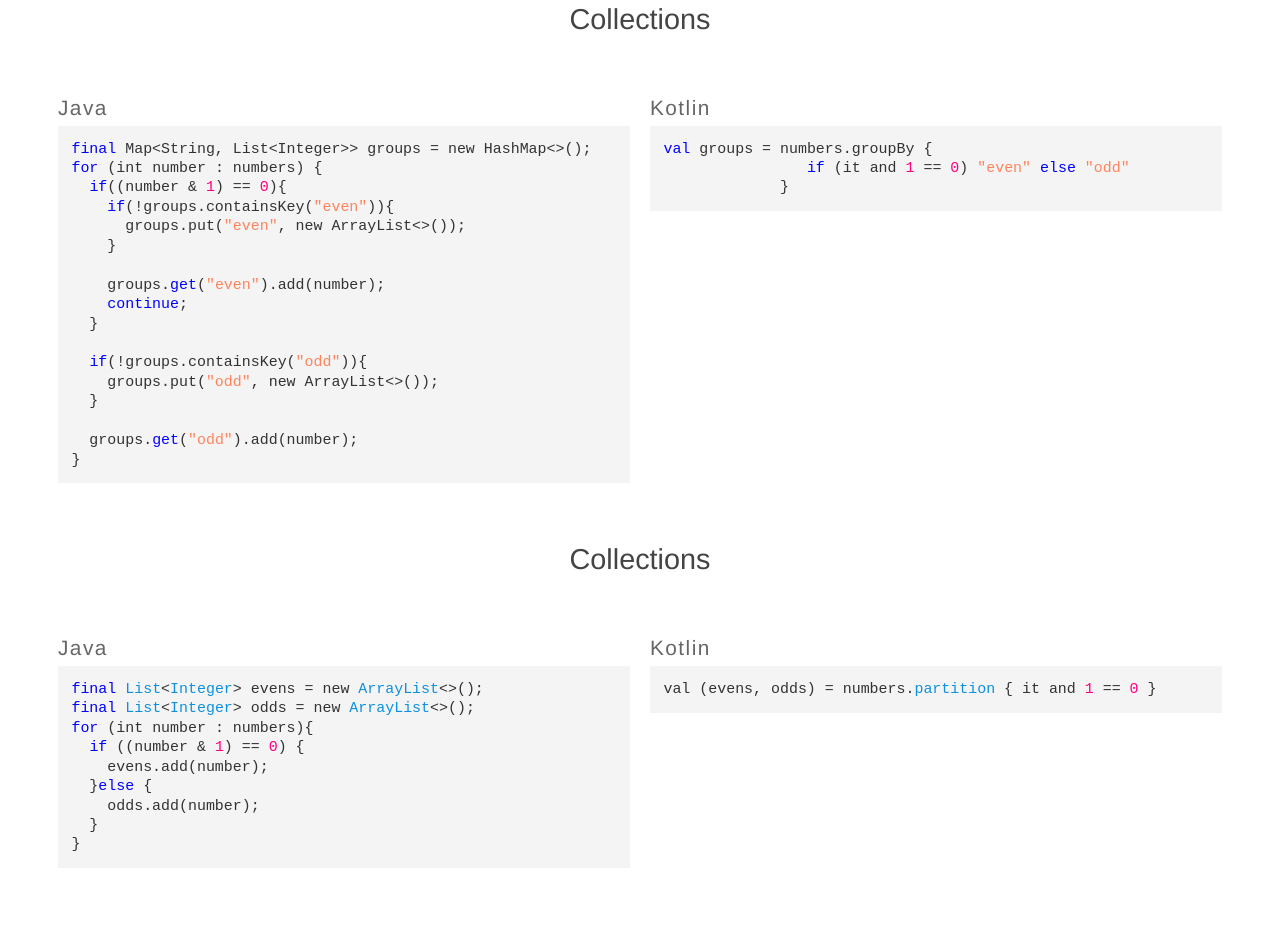
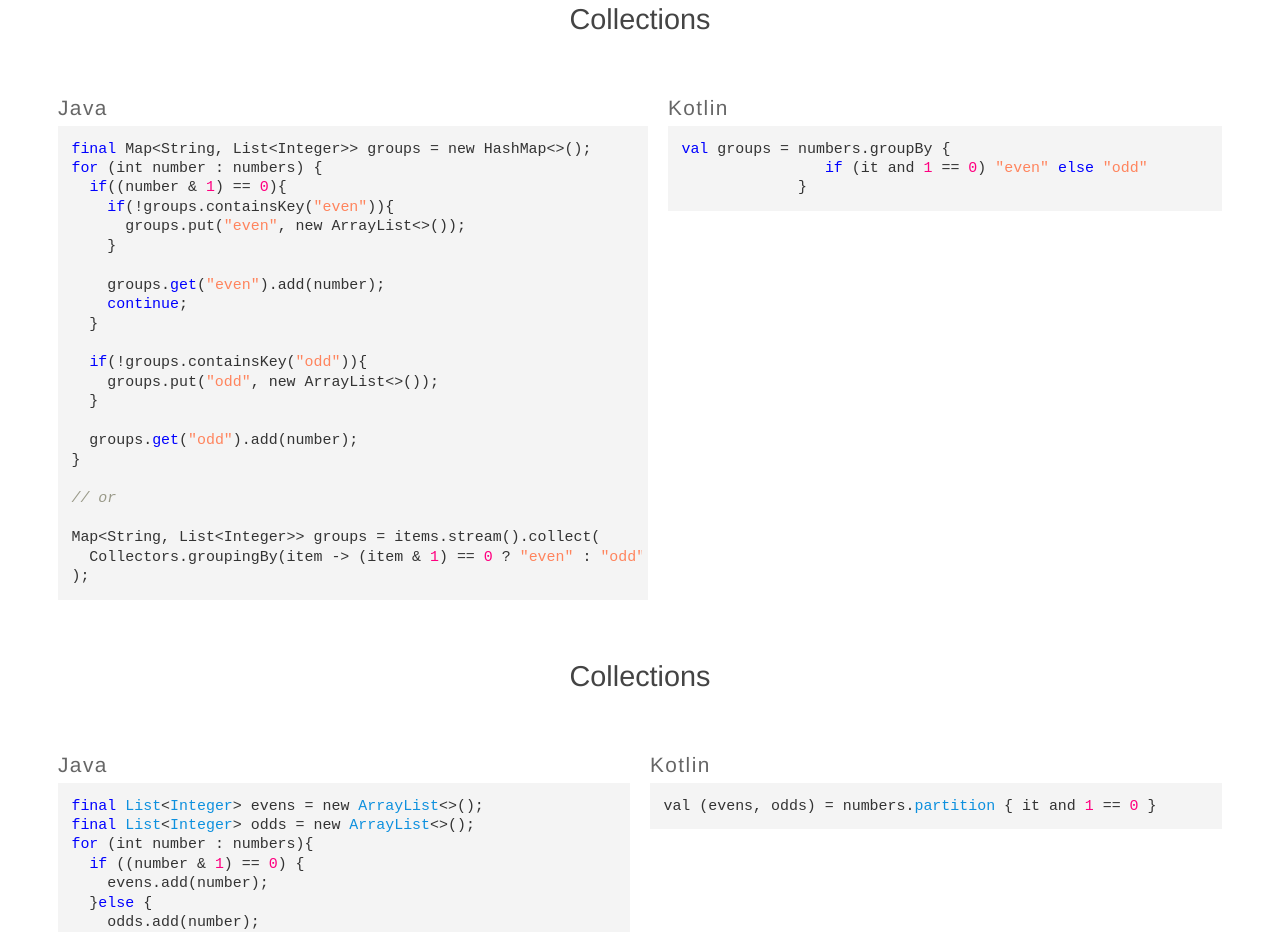
Before and after one commit to fabiomsr/from-java-to-kotlin, a plain HTML site: page index.html in a window 1280 px wide. Shown: the part 5852-6784 px from the top of the page. Drawn offline with Linux system fonts and the light colour scheme.

Commit message:
add java8 groupby

```diff
--- a/index.html
+++ b/index.html
@@ -200,6 +200,12 @@ for (int number : numbers) {
 
   groups.get("odd").add(number);
 }
+
+// or
+
+Map&lt;String, List&lt;Integer>> groups = items.stream().collect(
+  Collectors.groupingBy(item -> (item & 1) == 0 ? "even" : "odd")
+);
 </code></pre></div><div class="card"><div class="lang">Kotlin</div><pre class="code"><code>val groups = numbers.groupBy {
                 if (it and 1 == 0) "even" else "odd"
              }
```
